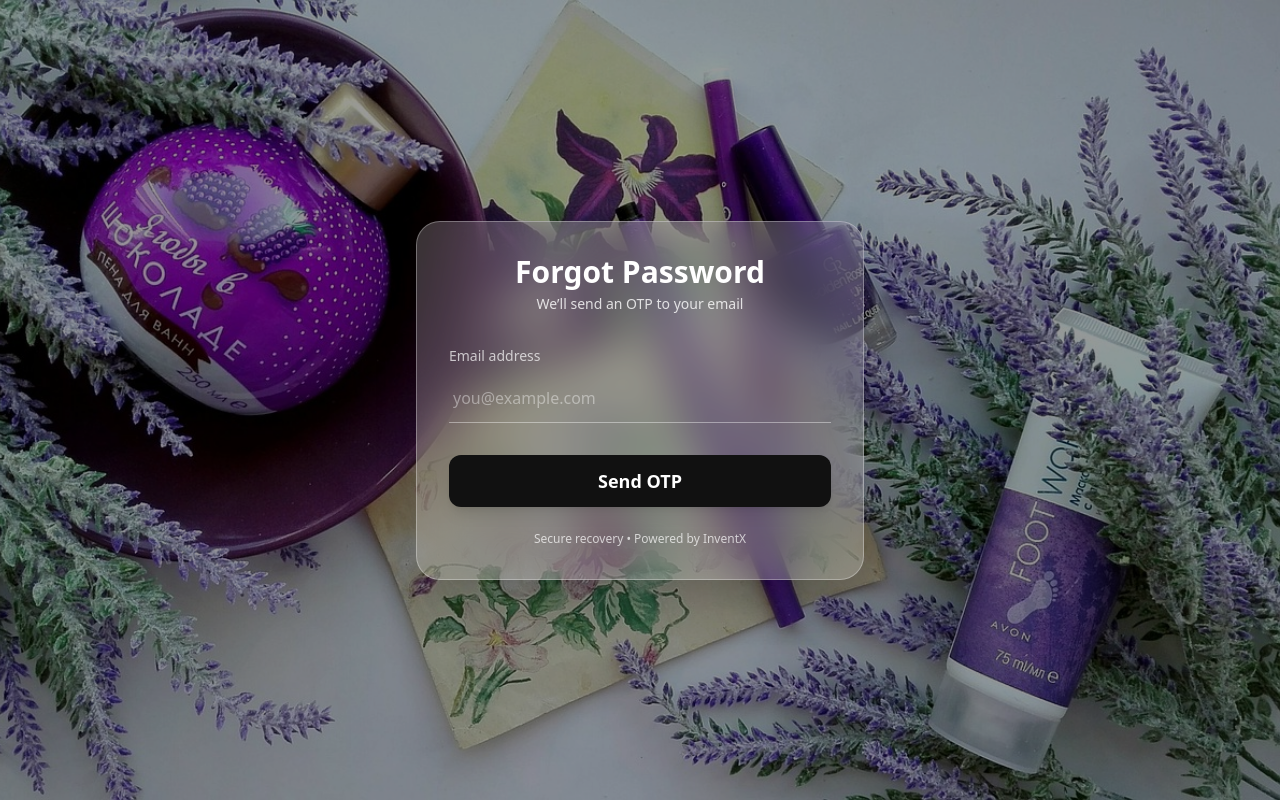
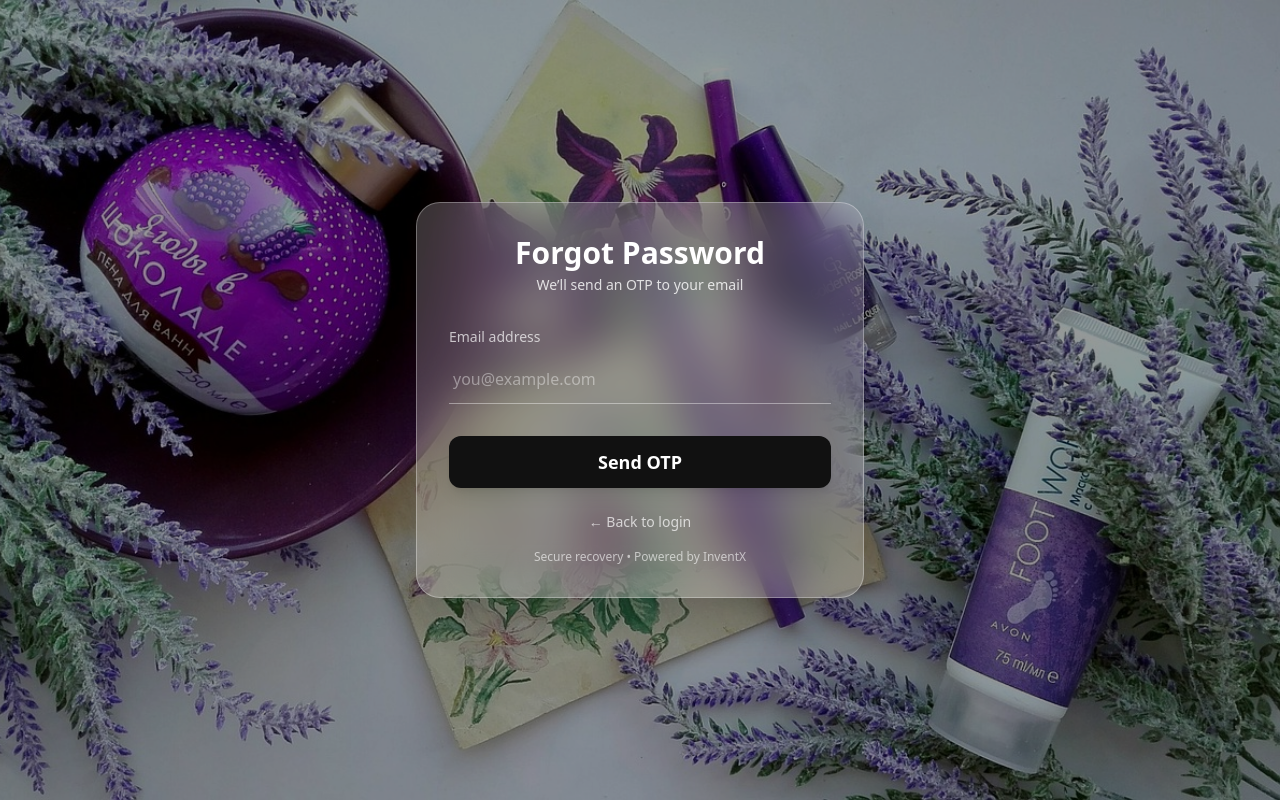
Before and after one commit to Eranga035225/cbc-frontend, a React (Vite) app: page /forget in a window 1280 px wide. Built offline with nearby package versions, Linux system fonts and the light colour scheme; no server answers.

Commit message:
imporved UI UX

```diff
--- a/src/pages/forgetPassword.jsx
+++ b/src/pages/forgetPassword.jsx
@@ -2,7 +2,6 @@ import { useState } from "react";
 import axios from "axios";
 import { toast } from "react-hot-toast";
 import { useNavigate } from "react-router-dom";
-
 
 export default function ForgetPasswordPage() {
   const [otpSent, setOtpSent] = useState(false);
@@ -56,12 +55,12 @@ export default function ForgetPasswordPage() {
           newPassword,
         }
       );
+
       toast.success("Password reset successfully");
 
-    // ✅ Redirect to login after short delay
-    setTimeout(() => {
-      navigate("/login");
-    }, 1000);
+      setTimeout(() => {
+        navigate("/login");
+      }, 1000);
     } catch (err) {
       toast.error(err.response?.data?.message || "Password reset failed");
     } finally {
@@ -104,7 +103,7 @@ export default function ForgetPasswordPage() {
                 onChange={(e) => setEmail(e.target.value)}
                 placeholder="you@example.com"
                 className="w-full bg-transparent border-b border-white/40
-                  px-1 py-3 text-white text-base
+                  px-1 py-3 text-white
                   placeholder-white/40 focus:outline-none
                   focus:border-white transition-all"
               />
@@ -139,7 +138,7 @@ export default function ForgetPasswordPage() {
                 onChange={(e) => setOtp(e.target.value)}
                 placeholder="6-digit OTP"
                 className="w-full bg-transparent border-b border-white/40
-                  px-1 py-3 text-white text-base
+                  px-1 py-3 text-white
                   placeholder-white/40 focus:outline-none
                   focus:border-white transition-all"
               />
@@ -155,7 +154,7 @@ export default function ForgetPasswordPage() {
                 onChange={(e) => setNewPassword(e.target.value)}
                 placeholder="••••••••"
                 className="w-full bg-transparent border-b border-white/40
-                  px-1 py-3 text-white text-base
+                  px-1 py-3 text-white
                   placeholder-white/40 focus:outline-none
                   focus:border-white transition-all"
               />
@@ -171,7 +170,7 @@ export default function ForgetPasswordPage() {
                 onChange={(e) => setConfirmPassword(e.target.value)}
                 placeholder="••••••••"
                 className="w-full bg-transparent border-b border-white/40
-                  px-1 py-3 text-white text-base
+                  px-1 py-3 text-white
                   placeholder-white/40 focus:outline-none
                   focus:border-white transition-all"
               />
@@ -190,11 +189,27 @@ export default function ForgetPasswordPage() {
             >
               {loading ? "Resetting..." : "Reset Password"}
             </button>
+
+            {/* CHANGE EMAIL */}
+            <button
+              onClick={() => setOtpSent(false)}
+              className="w-full mt-4 text-sm text-white/70 hover:text-white transition"
+            >
+              Change email
+            </button>
           </>
         )}
 
+        {/* BACK TO LOGIN */}
+        <button
+          onClick={() => navigate("/login")}
+          className="w-full mt-6 text-sm text-white/70 hover:text-white transition"
+        >
+          ← Back to login
+        </button>
+
         {/* FOOTER */}
-        <p className="text-center text-white/70 text-xs mt-6">
+        <p className="text-center text-white/60 text-xs mt-4">
           Secure recovery • Powered by InventX
         </p>
       </div>
```
